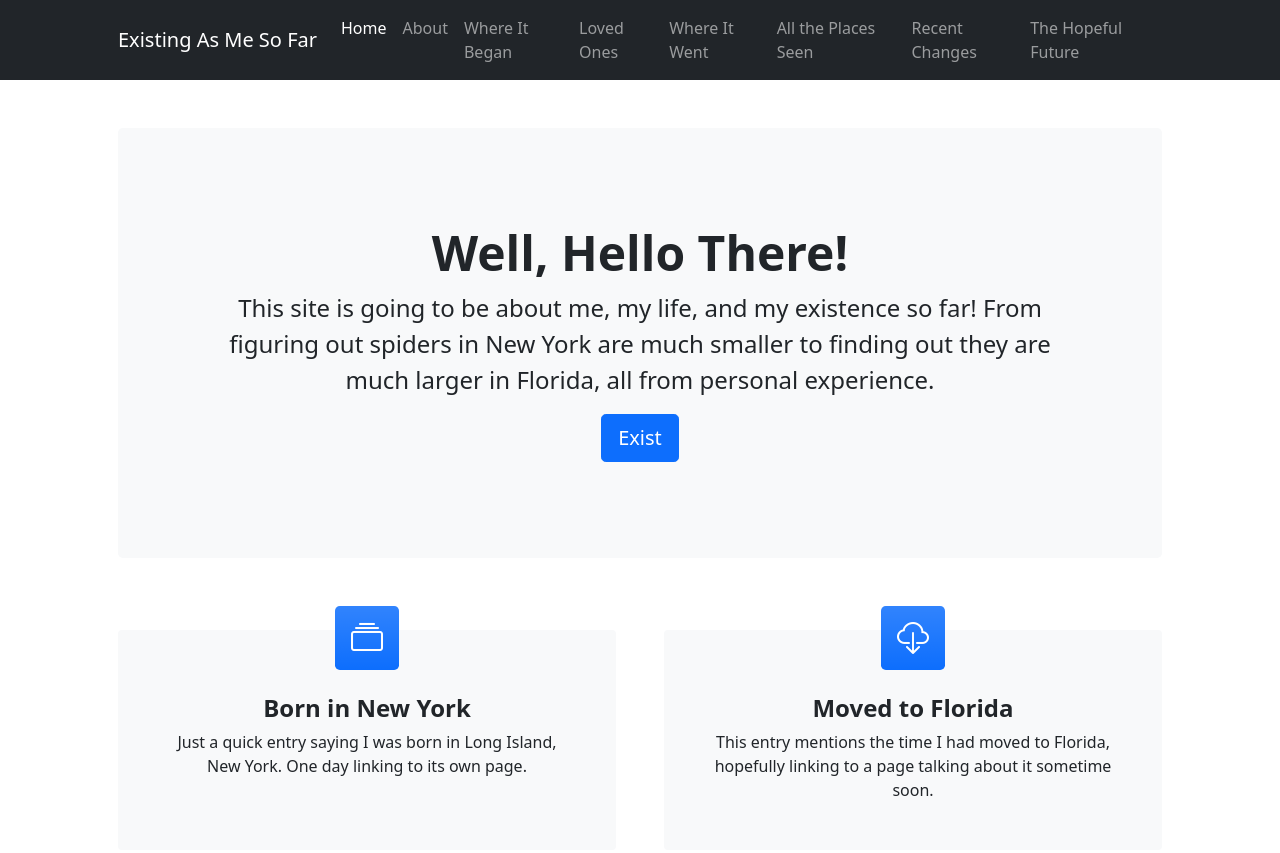
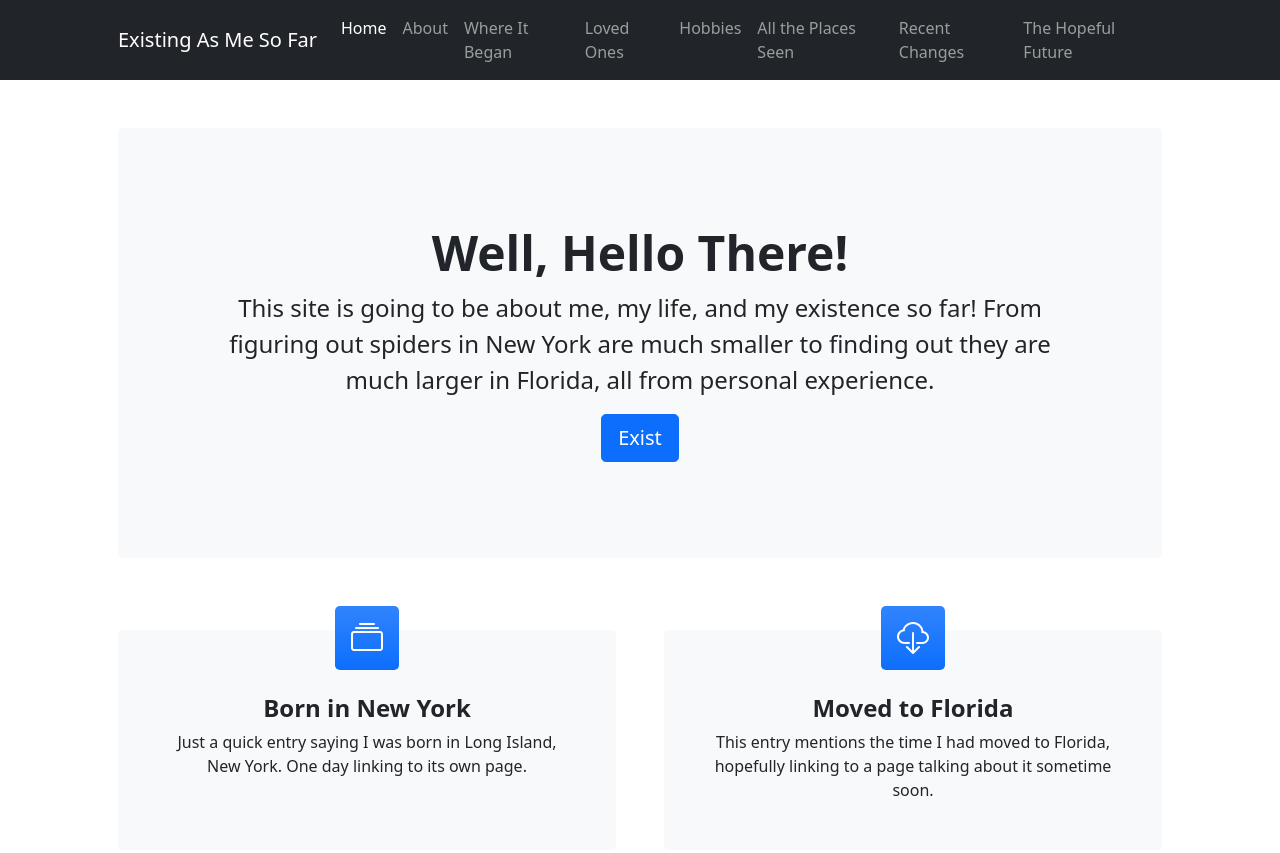
Before and after one commit to Alcanthea/Alcanthea.github.io, a plain HTML site: page index.html in a window 1280 px wide. Shown: the top 853 px of the page. Drawn offline with nearby package versions, Linux system fonts and the light colour scheme.

Commit message:
Project 0 Menu Build

```diff
--- a/index.html
+++ b/index.html
@@ -33,7 +33,7 @@
                     <li class="nav-item"><a class="nav-link" href="about.html">About</a></li>
                     <li class="nav-item"><a class="nav-link" href="#!">Where It Began</a></li>
                     <li class="nav-item"><a class="nav-link" href="#!">Loved Ones</a></li>
-                    <li class="nav-item"><a class="nav-link" href="#!">Where It Went</a></li>
+                    <li class="nav-item"><a class="nav-link" href="#!">Hobbies</a></li>
                     <li class="nav-item"><a class="nav-link" href="#!">All the Places Seen</a></li>
                     <li class="nav-item"><a class="nav-link" href="#!">Recent Changes</a></li>
                     <li class="nav-item"><a class="nav-link" href="#!">The Hopeful Future</a></li>
```
